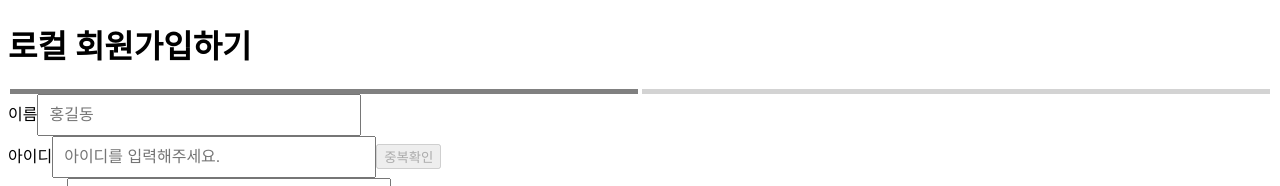
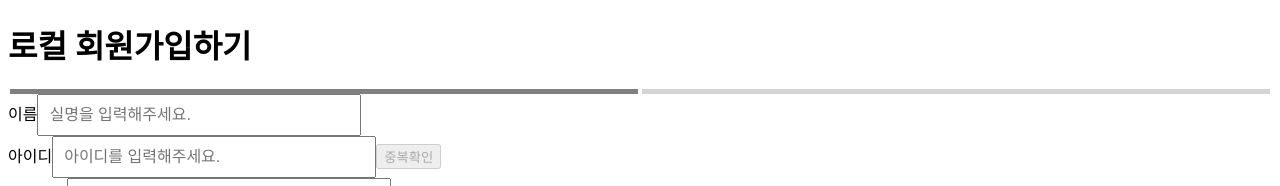
Before and after one commit to wafflestudio/internhasha-web, a React (Vite) app: page /signup/local in a window 1280 px wide. Shown: the top 186 px of the page. Built offline with nearby package versions, Linux system fonts and the light colour scheme; no server answers.

Commit message:
✨ 이름 무효 시 하단에 경고 메세지 나타나도록 설정

```diff
--- a/src/pages/LocalSignUpPage/LocalSignUpForm.tsx
+++ b/src/pages/LocalSignUpPage/LocalSignUpForm.tsx
@@ -32,6 +32,7 @@ export const LocalSignUpForm = () => {
   const { password, passwordConfirm, localId, username } =
     authPresentation.useValidator({ initialState: state?.body });
   const [localIdCheckSuccess, setLocalIdCheckSuccess] = useState(false);
+  const [isUsernameFocused, setIsUsernameFocused] = useState(false);
   const [isPasswordFocused, setIsPasswordFocused] = useState(false);
   const [isPasswordConfirmFocused, setIsPasswordConfirmFocused] =
     useState(false);
@@ -108,9 +109,18 @@ export const LocalSignUpForm = () => {
               onChange={(e) => {
                 username.onChange(e.target.value);
               }}
-              placeholder="홍길동"
+              placeholder="실명을 입력해주세요."
+              onFocus={() => {
+                setIsUsernameFocused(true);
+              }}
+              onBlur={() => {
+                setIsUsernameFocused(false);
+              }}
               disabled={isPending}
             />
+            {isUsernameFocused && username.isError && (
+              <div>한글명 또는 영문명을 작성해주세요.</div>
+            )}
           </LabelContainer>
           <LabelContainer label="아이디" id="localId">
             <TextInput
```
